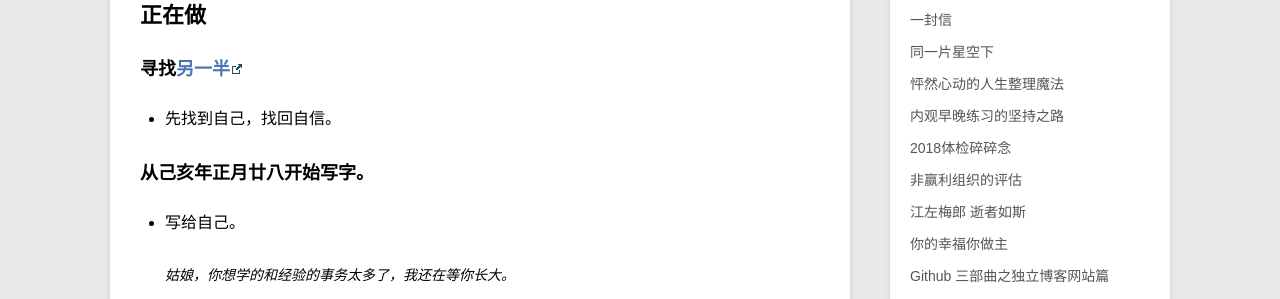
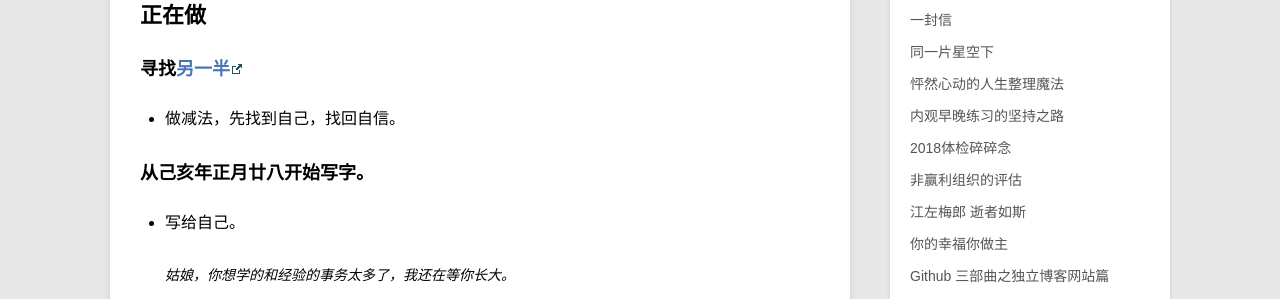
Before and after one commit to violettianjie/violettianjie.github.io, a Jekyll site: the page built from _posts/blog/2017-09-03-now.md, in a window 1280 px wide. Shown: the part 445-744 px from the top of the page. Built offline with Jekyll 4.4.1, drawn with Linux system fonts in a browser that asks for light colours; comment, search, counter and statistics services are not loaded.

Commit message:
Update 2017-09-03-now.md

```diff
--- a/_posts/blog/2017-09-03-now.md
+++ b/_posts/blog/2017-09-03-now.md
@@ -14,7 +14,7 @@ category: blog
 
 ### 寻找[另一半](https://github.com/violettianjie/ForFamily/blob/master/idealmate.md)
 
-- 先找到自己，找回自信。
+- 做减法，先找到自己，找回自信。
 
 ### 从己亥年正月廿八开始写字。
 
```
